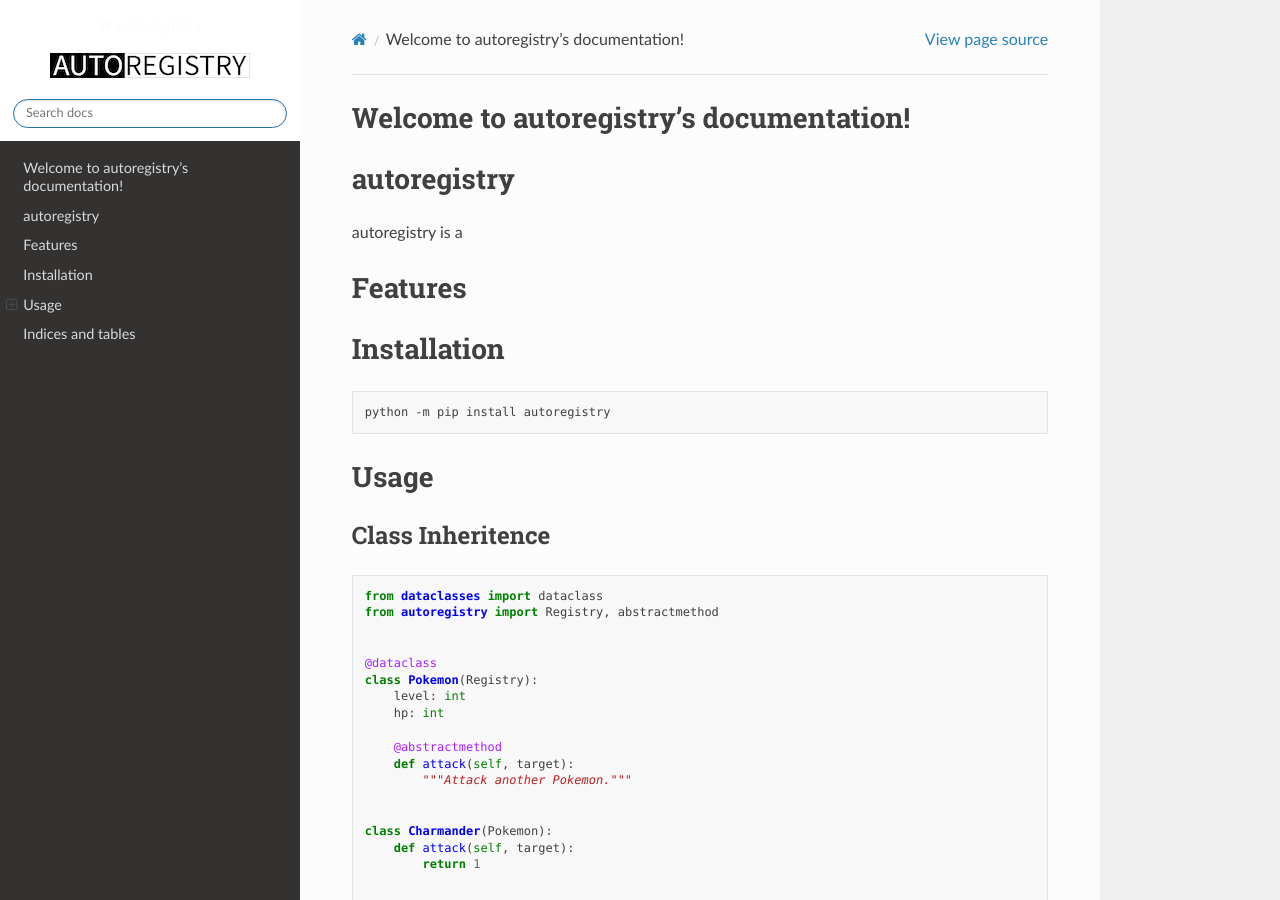
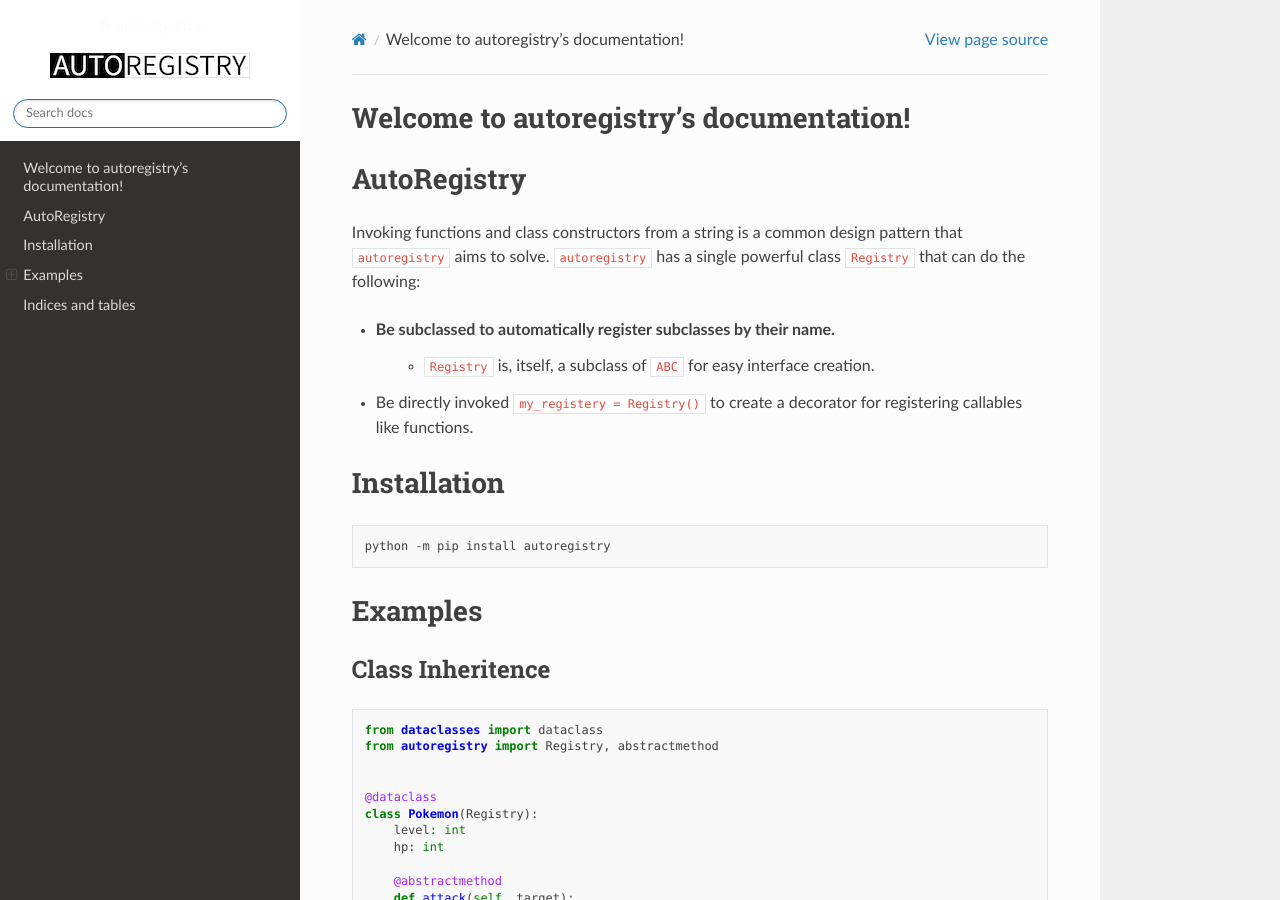
Before and after one commit to BrianPugh/autoregistry, a Sphinx documentation site: the page built from docs/source/index.rst, in a window 1280 px wide and 900 px high. Built offline with Sphinx 7.4.7 and the Read the Docs theme 2.0.0, drawn with Linux system fonts in a browser that asks for light colours.

Commit message:
update readme

```diff
--- a/README.rst
+++ b/README.rst
@@ -4,14 +4,18 @@
 
 .. inclusion-marker-do-not-remove
 
-autoregistry
-==============
+AutoRegistry
+============
 
-autoregistry is a
+Invoking functions and class constructors from a string is a common design pattern
+that ``autoregistry`` aims to solve. ``autoregistry`` has a single  powerful class
+``Registry`` that can do the following:
 
+* Be subclassed to automatically register subclasses by their name.
+    * ``Registry`` is, itself, a subclass of ``ABC`` for easy interface creation.
+* Be directly invoked ``my_registery = Registry()`` to create a decorator
+  for registering callables like functions.
 
-Features
-========
 
 Installation
 ============
@@ -21,8 +25,8 @@ Installation
    python -m pip install autoregistry
 
 
-Usage
-=====
+Examples
+========
 
 Class Inheritence
 ^^^^^^^^^^^^^^^^^
--- a/docs/source/index.rst
+++ b/docs/source/index.rst
@@ -1,8 +1,3 @@
-.. autoregistry documentation master file, created by
-   sphinx-quickstart on Thu May 12 11:09:42 2022.
-   You can adapt this file completely to your liking, but it should at least
-   contain the root ``toctree`` directive.
-
 Welcome to autoregistry's documentation!
 ==========================================
 
```
